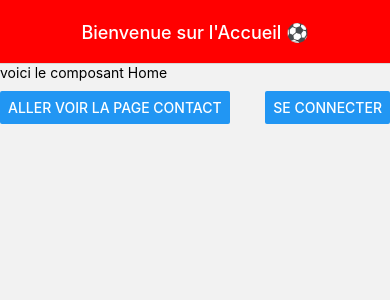
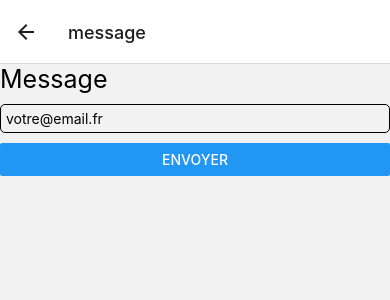
Before and after one commit to webdevproformation/react-native-d-2023, a React Native app in the folder jour6-navigation/: screen /message in a window 390 px wide. Shown: the top 300 px of the page. Built offline with nearby package versions, Linux system fonts and the light colour scheme.

Commit message:
correction

```diff
--- a/jour6-navigation/App.js
+++ b/jour6-navigation/App.js
@@ -13,6 +13,8 @@ import Home from './screens/Home' ;
 import NousContacter from "./screens/NousContacter" ;
 import Login from "./screens/Login" ;
 import MentionLegale from './screens/MentionLegale';
+import Message from './screens/Message';
+import Resultat from './screens/Resultat';
 // récupérer les différentes Pages
 
 const Stack =  createNativeStackNavigator(); // qui permet de créer le router
@@ -37,6 +39,8 @@ export default function App() {
           <Stack.Screen name={'mention-legale'} component={MentionLegale} options={{
             headerShown : false
           }} />
+          <Stack.Screen name={'message'} component={Message} />
+          <Stack.Screen name={'resultat'} component={Resultat} />
         </Stack.Navigator>
       </NavigationContainer>
       <StatusBar style="auto" />
--- a/jour6-navigation/screens/Home.jsx
+++ b/jour6-navigation/screens/Home.jsx
@@ -17,6 +17,11 @@ export default function Home( { navigation } ) {
          * c'est directement le composant <Button />
         **/}
       </View>
+      <View>
+      <Button title={'laisser un message'} onPress={function(){
+            navigation.navigate("message")
+        }} />
+      </View>
     </View>
   )
 }
--- /dev/null
+++ b/jour6-navigation/screens/Message.jsx
@@ -0,0 +1,23 @@
+import { StyleSheet, Text, View , Button , TextInput } from 'react-native'
+import React , {useState} from 'react'
+
+export default function Message({navigation}) {
+    const [email , setEmail] = useState("")
+  return (
+    <View>
+      <Text style={{ fontSize : 25 , marginBottom :10 }}>Message</Text>
+      <TextInput
+        placeholder='votre@email.fr'
+        style={styles.input}
+        onChangeText={function(textSaisie){ setEmail(textSaisie) }}
+        value={email}/>
+      <Button title={'envoyer'} onPress={ function(){
+        navigation.navigate( 'resultat' , { recherche : email })
+      }} />
+    </View>
+  )
+}
+
+const styles = StyleSheet.create({
+    input : { borderColor : "black" , borderWidth : 1 , borderRadius : 5 , padding : 5 ,marginBottom : 10 }
+})
--- /dev/null
+++ b/jour6-navigation/screens/Resultat.jsx
@@ -0,0 +1,12 @@
+import { StyleSheet, Text, View } from 'react-native'
+import React from 'react'
+
+export default function Resultat({route}) {
+  return (
+    <View>
+      <Text>Resultat {route.params.recherche}</Text>
+    </View>
+  )
+}
+
+const styles = StyleSheet.create({})
```
